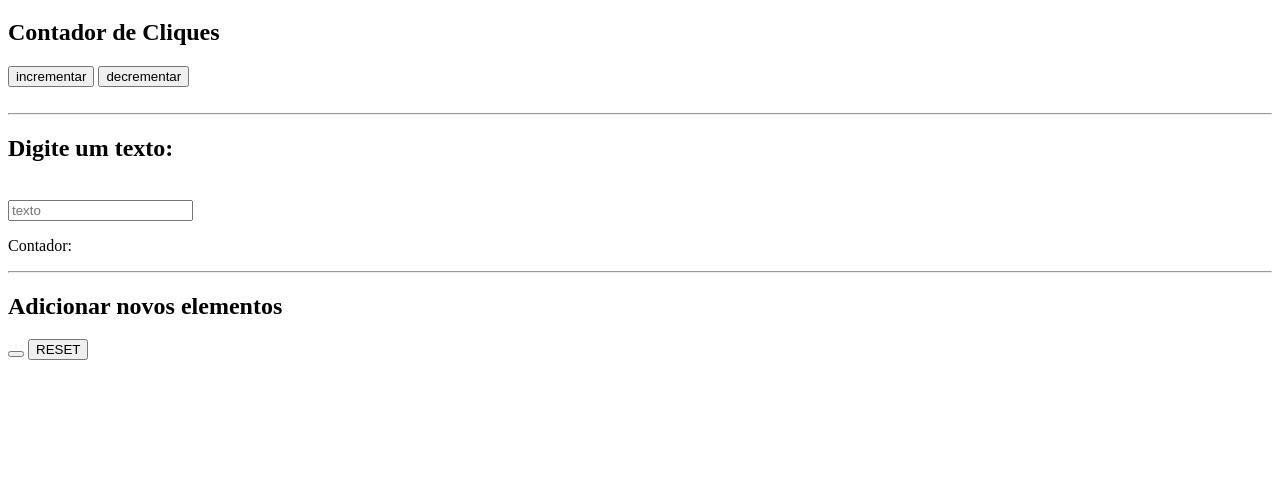
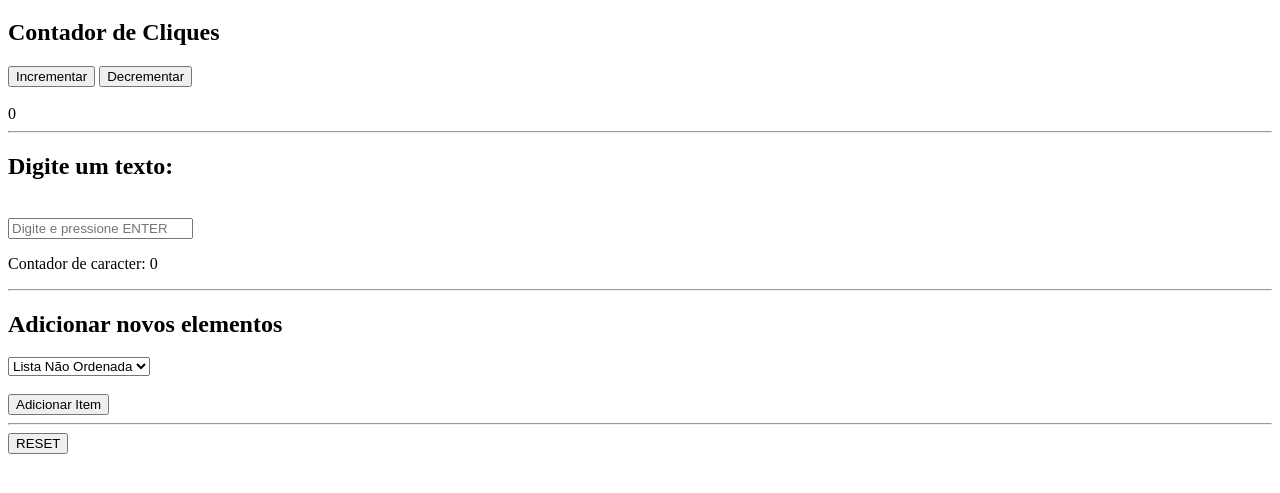
Before and after one commit to gustavosouto02/ProgWeb, a plain HTML site: page atividade 03/index.html in a window 1280 px wide. Both pictures are taken after a click on the button "RESET". Shown: the part 61-554 px from the top of the page. Drawn offline with Linux system fonts and the light colour scheme.

Commit message:
add atividade

```diff
--- a/atividade 03/index.html
+++ b/atividade 03/index.html
@@ -10,23 +10,31 @@
     <h1>Atividade Dom</h1>
 
     <h2>Contador de Cliques</h2>
-    <input type="button" id="butao1" value= "incrementar" onclick="button1()"></input>
-    <input type="button" id="butao2" value= "decrementar" onclick="button2()"></input><br><br>
-    <span id="count"></span>
+    <button id="incrementar" onclick="incrementar()">Incrementar</button>
+    <button id="decrementar" onclick="decrementar()">Decrementar</button><br><br>
+    <span id="count">0</span>
 
     <hr>
+
     <h2>Digite um texto:</h2><br>
-    <input type="text" placeholder="texto">
-    <p id="contador">Contador:</p>
+    <input type="text" id="texto" placeholder="Digite e pressione ENTER">
+    <p id="contador">Contador de caracter: 0</p>
+    <div id="texto-dinamico"></div>
 
     <hr>
 
     <h2>Adicionar novos elementos</h2>
+    <select id="tipo-lista">
+        <option value="ul">Lista Não Ordenada</option>
+        <option value="ol">Lista Ordenada</option>
+    </select>
+    <br></br>
+    <button id="adicionar-item" onclick="adicionarItem()">Adicionar Item</button>
 
-    <button id="lista"> </button>
-    <button id="reset">RESET</button>
+    <hr>
 
-<script src="script.js"></script>
+    <button id="reset" onclick="reset()">RESET</button>
 
+    <script src="script.js"></script>
 </body>
 </html>
--- a/atividade 03/script.js
+++ b/atividade 03/script.js
@@ -1,14 +1,74 @@
-var contador = 0;
-var contagem = 0;
+let contadorClique = 0;
 
-document.getElementById("count").innerHTML = contador;
-
-function button1(){
-    document.getElementById("count").innerHTML = ++contador;
+// Função para incrementar o contador de cliques
+function incrementar() {
+    document.getElementById("count").innerHTML = ++contadorClique;
 }
 
-function button2(){
-    document.getElementById("count").innerHTML = --contador;
+// Função para decrementar o contador de cliques
+function decrementar() {
+    if (contadorClique > 0) {
+        document.getElementById("count").innerHTML = --contadorClique;
+    } else {
+        alert("O contador está em zero.");
+    }
 }
 
-if (contagem = )
+// Adicionar texto dinâmico ao pressionar "Enter"
+let textoInput = document.getElementById("texto");
+let textoDinamico = document.getElementById("texto-dinamico");
+
+textoInput.addEventListener("keypress", function (event) {
+    if (event.key === "Enter") {
+        let texto = textoInput.value.trim(); // Remove espaços em branco no início e no fim
+        if (texto !== "") {
+            let paragrafo = document.createElement("p");
+            paragrafo.textContent = texto;
+            textoDinamico.appendChild(paragrafo);
+            textoInput.value = ""; // Limpa o campo de texto
+        }
+    }
+});
+
+// Contador de caracteres em tempo real
+let contadorCaractere = document.getElementById("contador");
+
+textoInput.addEventListener("input", function () {
+    let texto = textoInput.value.replace(/\s/g, ""); // Remove todos os espaços
+    contadorCaractere.textContent = `Contador de caracter: ${texto.length}`;
+});
+
+// Adicionar novo item à lista
+function adicionarItem() {
+    let tipoLista = document.getElementById("tipo-lista").value; // Pega o valor selecionado (ul ou ol)
+    let lista = document.querySelector(tipoLista);
+
+    // Se a lista não existe, cria uma nova
+    if (!lista) {
+        lista = document.createElement(tipoLista);
+        document.body.appendChild(lista);
+    }
+
+    // Cria um novo item da lista
+    let item = document.createElement("li");
+    item.textContent = `Item ${lista.children.length + 1}`;
+    lista.appendChild(item);
+}
+
+// Botão de reset
+function reset() {
+    // Zera o contador de cliques
+    contadorClique = 0;
+    document.getElementById("count").innerHTML = contadorClique;
+
+    // Limpa o texto dinâmico
+    textoDinamico.innerHTML = "";
+
+    // Limpa o campo de texto e o contador de caracteres
+    textoInput.value = "";
+    contadorCaractere.textContent = "Contador de caracter: 0";
+
+    // Remove todas as listas (ul e ol)
+    let listas = document.querySelectorAll("ul, ol");
+    listas.forEach(lista => lista.remove());
+}
```
